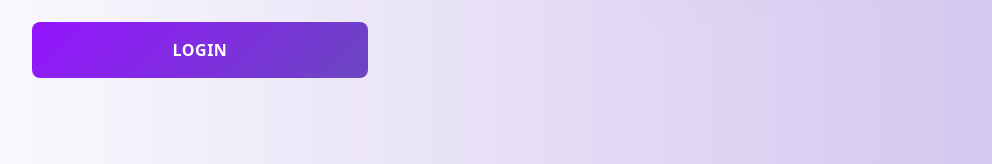
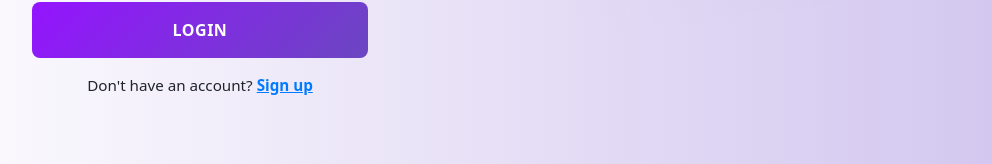
Before and after one commit to MadkoOour/MeetUsAr, a React (Vite) app: page / in a window 1280 px wide. Shown: the part 532-696 px from the top of the page, without its empty margins (136-1128 px from the left). Built offline with nearby package versions, Linux system fonts and the light colour scheme; a web font is replaced by a local one.

Commit message:
Add signup prompt to login page

```diff
--- a/src/pages/Login.css
+++ b/src/pages/Login.css
@@ -163,6 +163,20 @@
   box-shadow: none;
 }
 
+.signup-text {
+  margin-top: 1rem;
+  text-align: center;
+  font-size: 0.95rem;
+}
+
+.signup-text .fake-link {
+  color: #007bff;
+  font-weight: bold;
+  cursor: pointer;
+  text-decoration: underline;
+}
+
+
 /* Right panel: logos combine */
 .login-right {
   overflow: hidden !important;
--- a/src/pages/Login.tsx
+++ b/src/pages/Login.tsx
@@ -102,6 +102,9 @@ const LoginPage: React.FC = () => {
         <button type="submit" className="login-button" disabled={isButtonDisabled}>
           {authStatus === 'loading' ? 'Logging in...' : 'Login'}
         </button>
+        <div className="signup-text">
+          Don't have an account? <span className="fake-link">Sign up</span>
+        </div>
         </form>
       </div>
       <div className="login-right">
```
